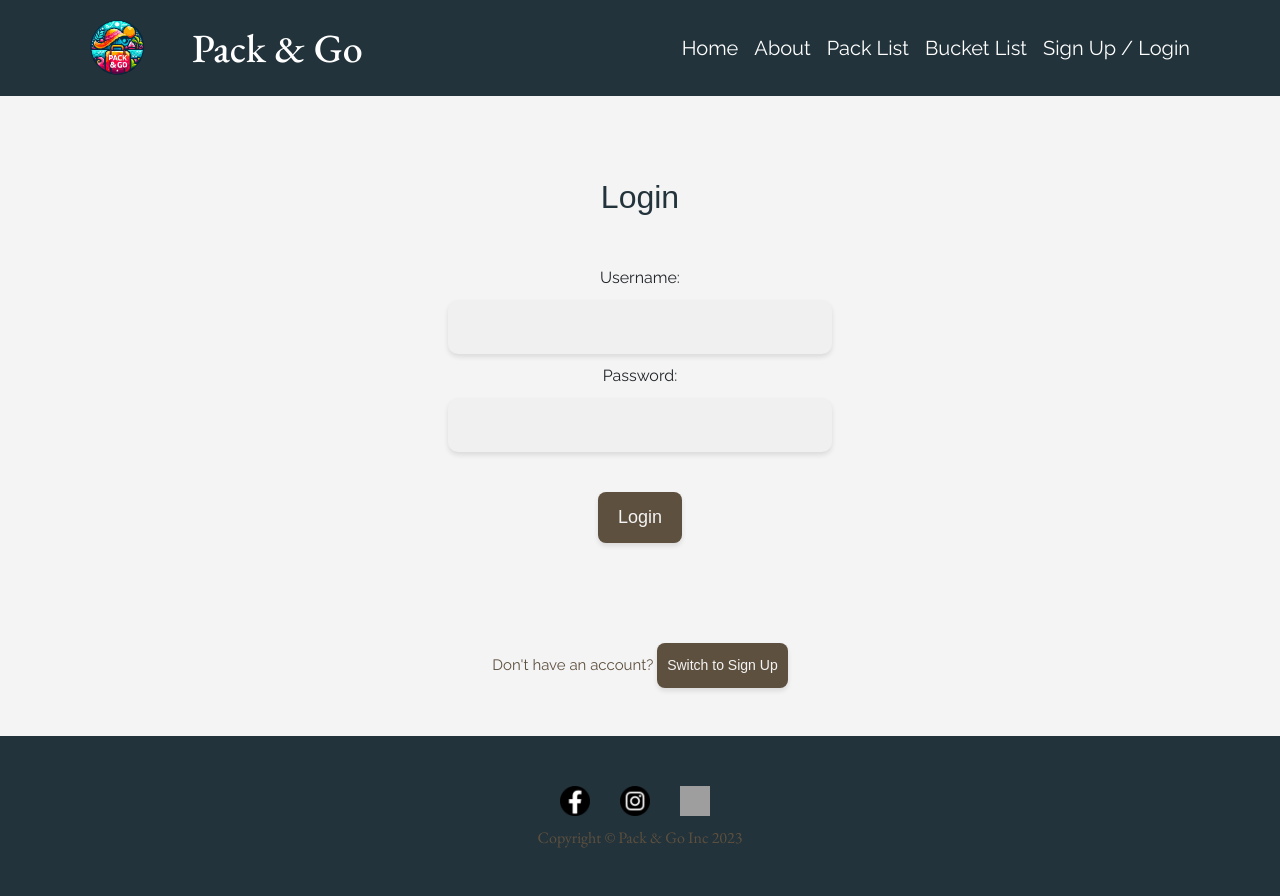
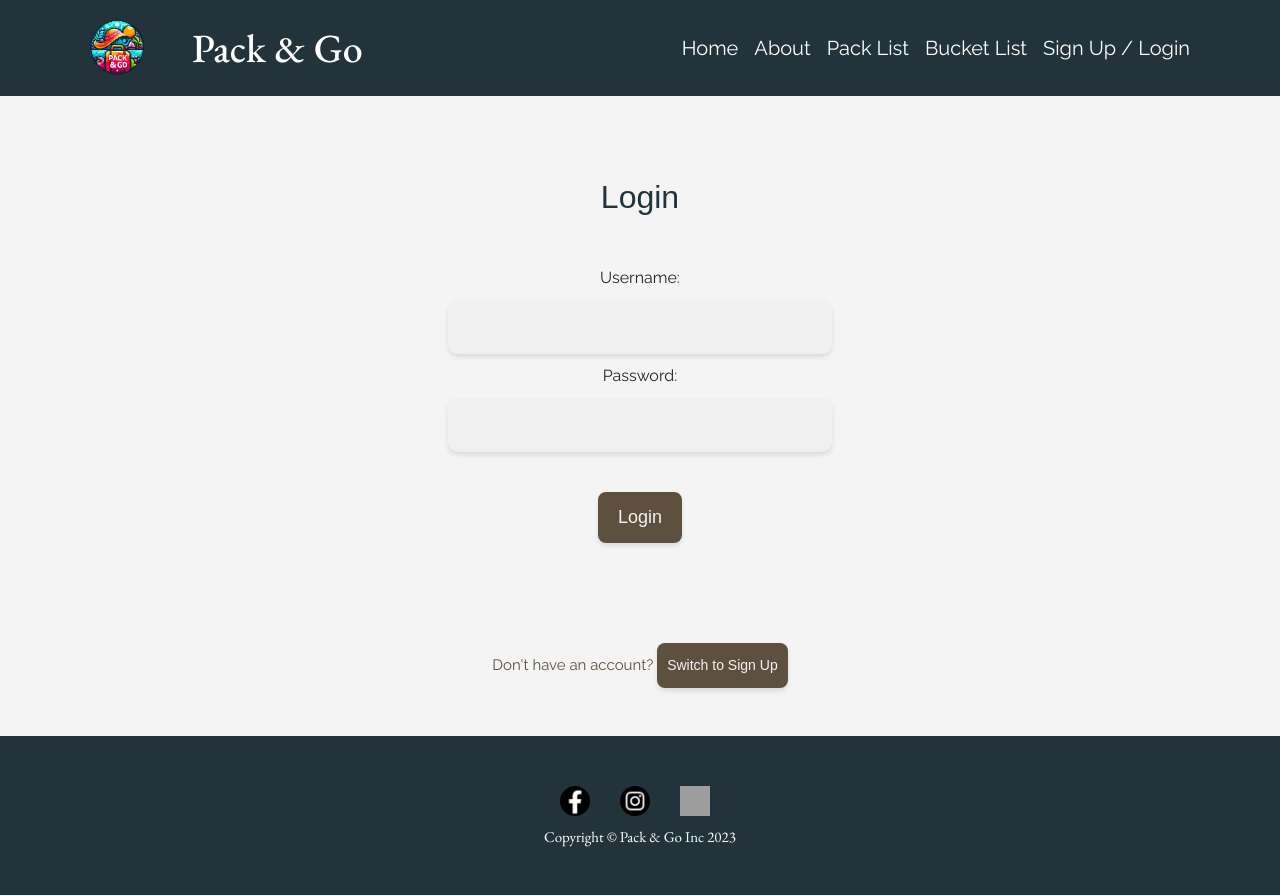
Before and after one commit to movi1/TravelBucketList, a React (Create React App) app: page /signup-login in a window 1280 px wide. Built offline with nearby package versions, Linux system fonts and the light colour scheme; grey boxes are pictures that could not be loaded; a web font is replaced by a local one.

Commit message:
fixed copyright text colour issue

```diff
--- a/src/components/footer/footer.css
+++ b/src/components/footer/footer.css
@@ -23,7 +23,8 @@
   margin-right: 10px;
 }
 
-.copyright {
+.copyright p {
+  color: #fff;
   font-size: 15px;
   font-family: "EB Garamond", sans-serif;
   margin-top: 10px; /* Add margin at the top of the copyright text */
```
